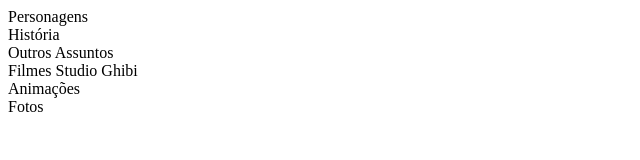
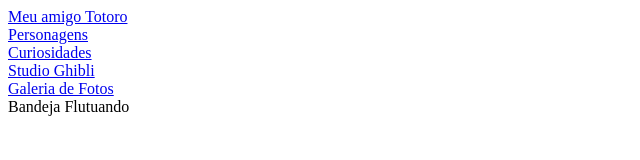
Before and after one commit to fehnox/Site_Totoro, a plain HTML site: page index.html in a window 1280 px wide. Shown: the whole page, without its empty margins (0-640 px from the left). Drawn offline with Linux system fonts and the light colour scheme.

Commit message:
Add navigation bar with links to main sections
Replaced plain section names with a <nav> element containing links to key pages, improving site navigation. Added a placeholder 'Bandeja Flutuando' div.

```diff
--- a/index.html
+++ b/index.html
@@ -7,11 +7,14 @@
     <title>Meu Amigo Totoro</title>
 </head>
 <body>
-    <div>Personagens</div>
-    <div>História</div>
-    <div>Outros Assuntos</div>
-    <div>Filmes Studio Ghibi</div>
-    <div>Animações</div>
-    <div>Fotos</div>
+ <nav>
+    <div><a href="index.html">Meu amigo Totoro</a></div>
+    <div><a href="personagens.html">Personagens</a></div>
+    <div><a href="curiosidades.html">Curiosidades</a></div>
+    <div><a href="studio.html">Studio Ghibli</a></div>
+    <div><a href="galeria.html">Galeria de Fotos</a></div>
+
+</nav>
+<div>Bandeja Flutuando</div>
 </body>
 </html>
```
